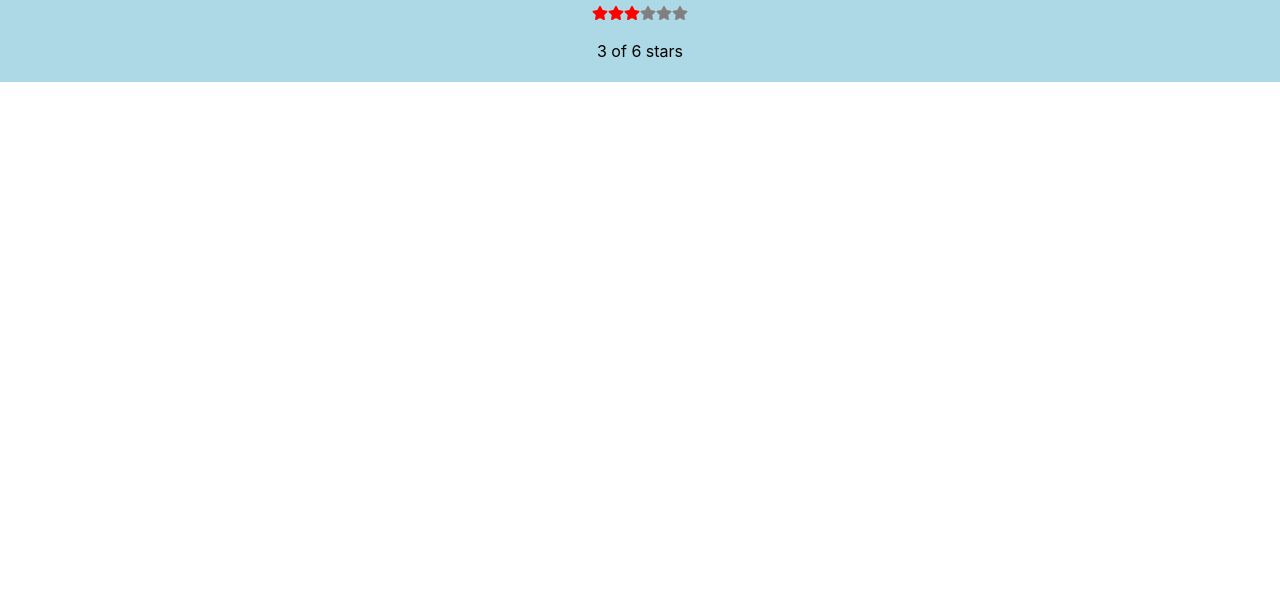
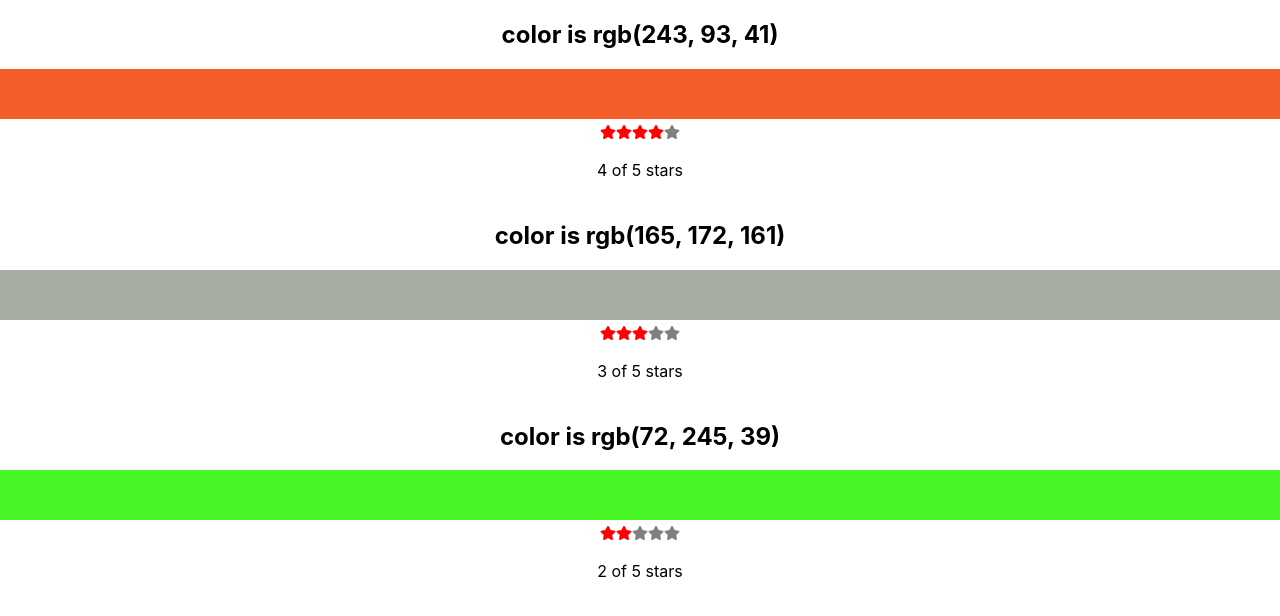
Before and after one commit to yayayahahaha/react-cli-start, a React (Create React App) app: page / in a window 1280 px wide. Shown: the top 616 px of the page. Built offline with nearby package versions, Linux system fonts and the light colour scheme.

Commit message:
implement color-picker static practice done

```diff
--- a/src/App.js
+++ b/src/App.js
@@ -1,14 +1,18 @@
 // import logo from './logo.svg';
+import { useState } from 'react'
 import './App.css';
-import StarRating from './rating-project/StarRating.js'
+
+// color-picker
+import colorData from './color-picker/color-data.js'
+import ColorList from './color-picker/ColorList.js'
 
 function App() {
+  const [colors] = useState(colorData)
+
   return (
     <div className="App">
-      <StarRating
-        totalStars={6}
-        style={ { backgroundColor: 'lightblue' } }
-        onDoubleClick={ () => console.log('onDoubleClick!', this) }
+      <ColorList
+        colors={colors}
       />
     </div>
   );
--- /dev/null
+++ b/src/color-picker/Color.js
@@ -0,0 +1,19 @@
+import StarRating from '../rating-project/StarRating.js'
+
+function Color(props) {
+  const {
+    title = '',
+    color = 'rbg(255, 0, 99)',
+    rating = 0
+  } = props
+
+  return (
+    <section>
+      <h1>{title}</h1>
+      <div style={ { height: '50px', backgroundColor: color } }></div>
+      <StarRating selectedStars={rating} />
+    </section>
+  )
+}
+
+export default Color
--- /dev/null
+++ b/src/color-picker/ColorList.js
@@ -0,0 +1,17 @@
+import Color from './Color.js'
+
+function ColorList(props) {
+  const {
+    colors = []
+  } = props
+
+  if (!colors.length) return (<div>There's no color!</div>)
+
+  return (
+    <>
+      {colors.map((color, index) => <Color key={color.id} { ...color } />)}
+    </>
+  )
+}
+
+export default ColorList
--- /dev/null
+++ b/src/color-picker/color-data.js
@@ -0,0 +1,21 @@
+const colorData = [...Array(3)]
+  .map((n, index) => {
+
+    const colorCode = `${_randomColor()}`
+
+    return {
+      id: `${index}-${String(Date.now()).slice(-4)}`,
+      title: `color is ${colorCode}`,
+      color: `${colorCode}`,
+      rating: _doRandom(6)
+    }
+  })
+
+function _randomColor() {
+  return `rgb(${_doRandom(256)}, ${_doRandom(256)}, ${_doRandom(256)})`
+}
+function _doRandom(maxMinusOne = 256) {
+  return Math.floor(Math.random() * maxMinusOne)
+}
+
+export default colorData
--- a/src/rating-project/StarRating.js
+++ b/src/rating-project/StarRating.js
@@ -1,15 +1,16 @@
 import Star from './Star.js'
-import { useState } from 'react'
+// import { useState } from 'react'
 
 function StarRating(props) {
   const {
     totalStars = 5,
     style = {},
+    selectedStars = 0,
     ...restProps
   } = props
 
   // useState: 第一個變數是會被監聽的值? 第二個是用來修改他的function
-  const [selectedStars, setSelectedStars] = useState(3)
+  // const [selectedStars, setSelectedStars] = useState(3)
 
   return (
     <div style={{ padding: '5px', ...style }} {...restProps}>
@@ -17,7 +18,7 @@ function StarRating(props) {
         <Star
           key={index}
           selected={ selectedStars > index }
-          onSelect={ () => setSelectedStars(index + 1) }
+          // onSelect={ () => setSelectedStars(index + 1) }
         />
       )}
       <p>
```
